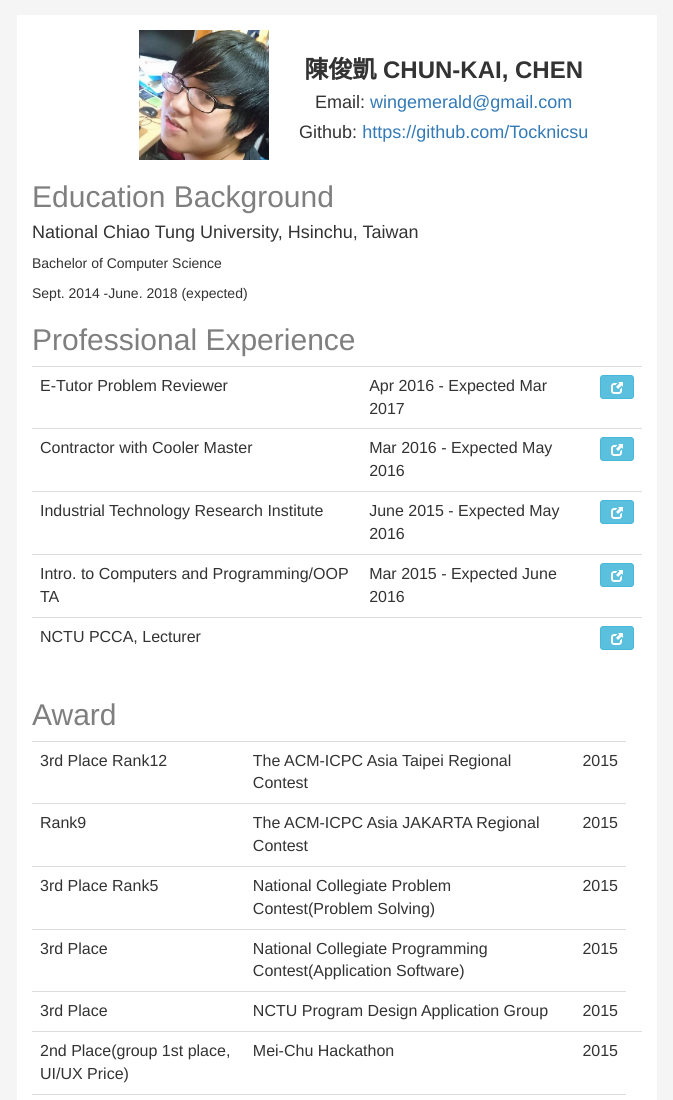
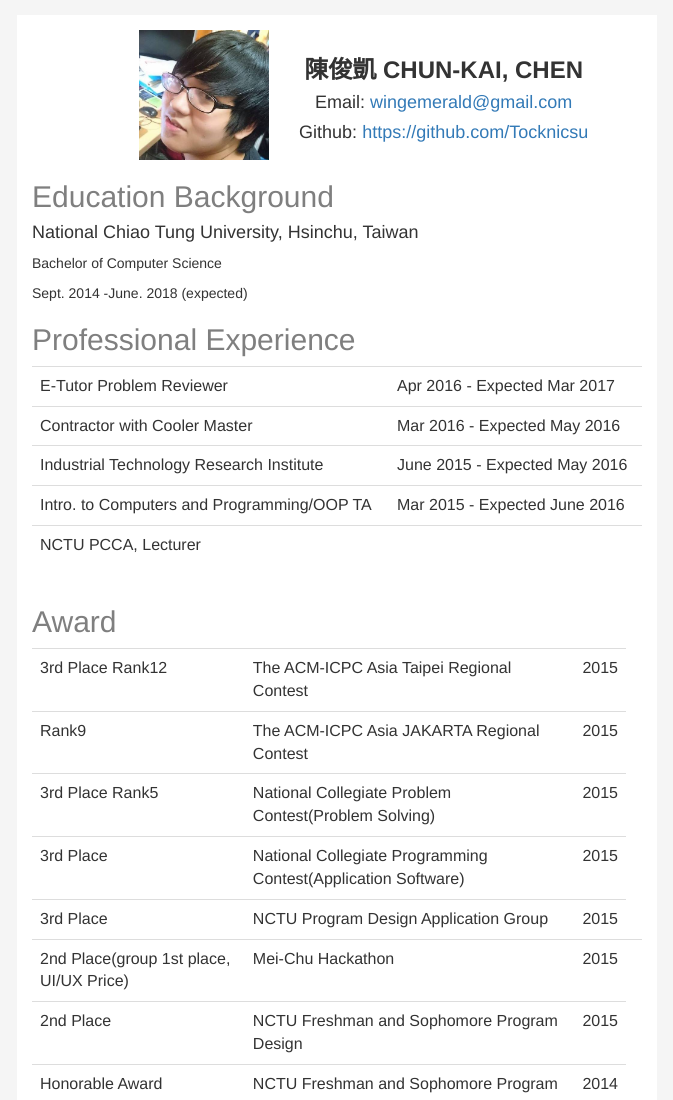
Before and after one commit to Tocknicsu/Tocknicsu.github.io, a plain HTML site: page index.html in a window 1280 px wide. Shown: the top 1100 px of the page, without its empty margins (303-976 px from the left). Drawn offline with nearby package versions, Linux system fonts and the light colour scheme.

Commit message:
temporary remove more info button

```diff
--- a/index.html
+++ b/index.html
@@ -51,37 +51,22 @@
                                         <tr>
                                             <td>E-Tutor Problem Reviewer</td>
                                             <td>Apr 2016 - Expected Mar 2017</td>
-                                            <td><button class="btn btn-info btn-sm">
-                                                <i class="glyphicon glyphicon-new-window"></i>
-                                            </button></td>
                                         </tr>
                                         <tr>
                                             <td>Contractor with Cooler Master</td>
                                             <td>Mar 2016 - Expected May 2016</td>
-                                            <td><button class="btn btn-info btn-sm">
-                                                <i class="glyphicon glyphicon-new-window"></i>
-                                            </button></td>
                                         </tr>
                                         <tr>
                                             <td>Industrial Technology Research Institute</td>
                                             <td>June 2015 - Expected May 2016</td>
-                                            <td><button class="btn btn-info btn-sm">
-                                                <i class="glyphicon glyphicon-new-window"></i>
-                                            </button></td>
                                         </tr>
                                         <tr>
                                             <td>Intro. to Computers and Programming/OOP TA</td>
                                             <td>Mar 2015 - Expected June 2016</td>
-                                            <td><button class="btn btn-info btn-sm">
-                                                <i class="glyphicon glyphicon-new-window"></i>
-                                            </button></td>
                                         </tr>
                                         <tr>
                                             <td>NCTU PCCA, Lecturer</td>
                                             <td></td>
-                                            <td><button class="btn btn-info btn-sm">
-                                                <i class="glyphicon glyphicon-new-window"></i>
-                                            </button></td>
                                         </tr>
                                     </tbody>
                                 </table>
```
